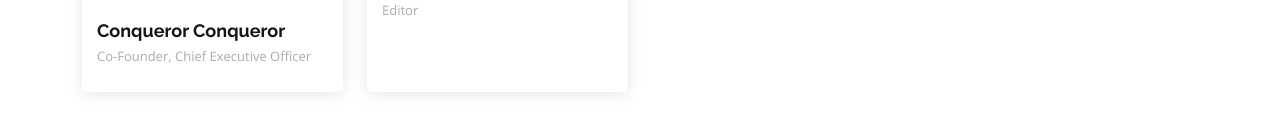
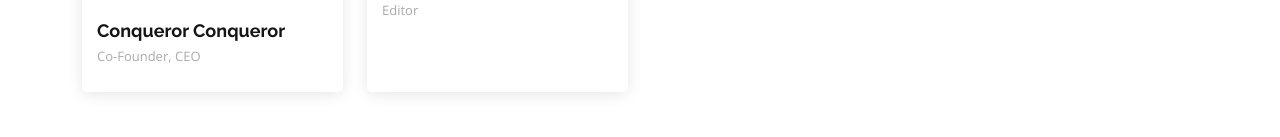
Before and after one commit to EdemGold/redlab-site, a plain HTML site: page about.html in a window 1280 px wide. Shown: the part 1230-1367 px from the top of the page. Drawn offline with nearby package versions, Linux system fonts and the light colour scheme.

Commit message:
made edit to about.html

```diff
--- a/about.html
+++ b/about.html
@@ -120,7 +120,7 @@
               </div>
               <div class="member-info">
                 <h4>Conqueror Conqueror</h4>
-                <span>Co-Founder, Chief Executive Officer</span>
+                <span>Co-Founder, CEO</span>
               </div>
             </div>
           </div>
```
